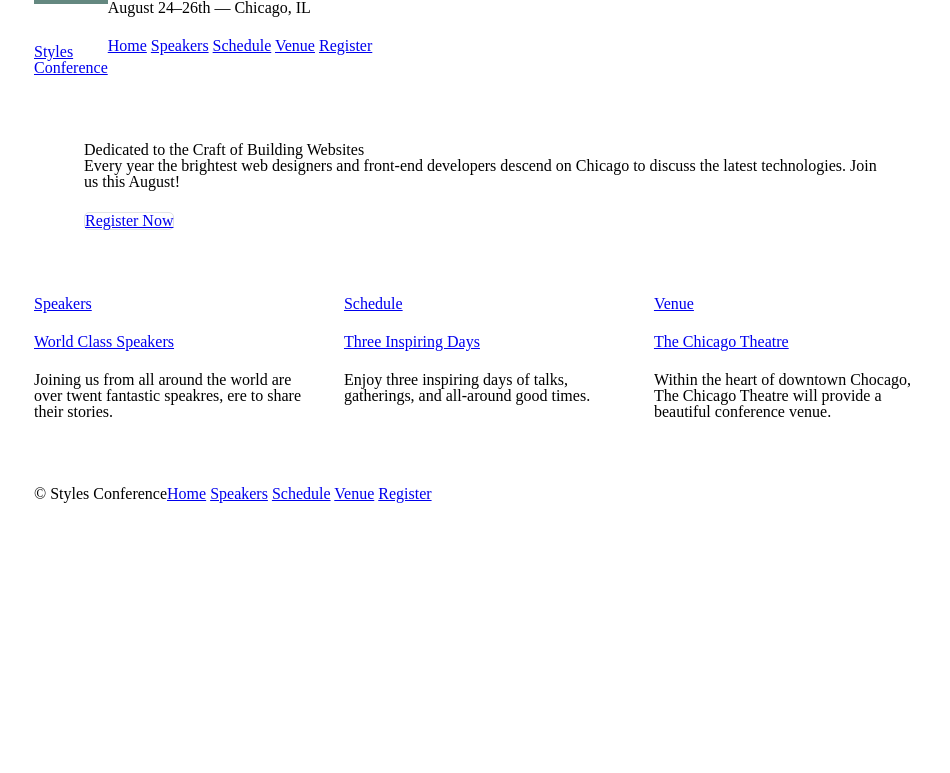
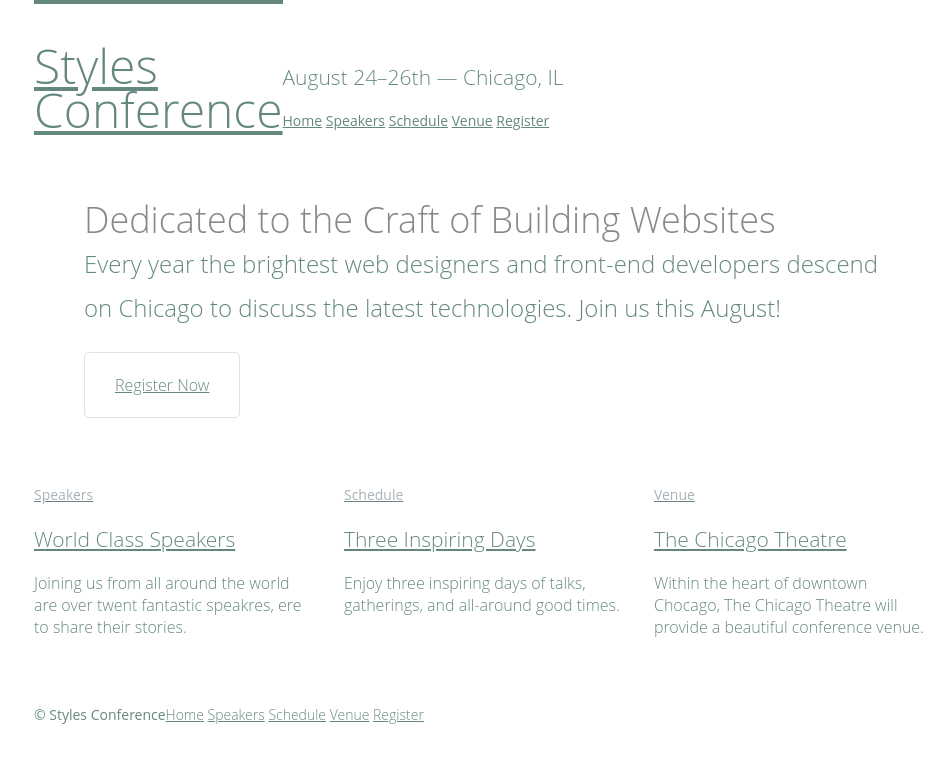
Before and after one commit to muhochi/Learn-to-Code-HTML-and-CSS-by-Shay-Howe, a plain HTML site: page index.html in a window 1280 px wide. Shown: the whole page, without its empty margins (156-1106 px from the left). Drawn offline with Linux system fonts and the light colour scheme.

Commit message:
Lesson6 - Typography - font properties

```diff
--- a/assets/stylesheets/main.css
+++ b/assets/stylesheets/main.css
@@ -46,6 +46,17 @@ q:before, q:after {
 table {
 	border-collapse: collapse;
 	border-spacing: 0;
+}
+
+/*
+==============================
+Custom styles
+==============================
+*/
+
+body {
+	color: #888;
+	font: 300 16px/22px "Open Sans", "Helvetica Neue", Helvetica, Arial, sans-serif;
 }
 
 /*
@@ -99,6 +110,7 @@ Grid
 Clearfix
 ==============================
 */
+
 .group:before,
 .group:after {
 	content: "";
@@ -122,6 +134,54 @@ Typography
 
 h1, h3, h4, h5, p {
 	margin-bottom: 22px;
+	color: #648880;
+}
+
+h1 {
+	font-size: 36px;
+	line-height: 44px;
+}
+
+h2 {
+	font-size: 24px;
+	line-height: 44px;
+}
+
+h3 {
+	font-size: 21px;
+}
+
+h4 {
+	font-size: 18px;
+}
+
+h5 {
+	color: #a9b2b9;
+	font-size: 14px;
+	font-weight: 400;
+}
+
+strong {
+	font-weight: 400;
+}
+
+cite,
+em {
+	font-style: italic;
+}
+
+/*
+==============================
+Links
+==============================
+*/
+
+a{
+	color: #648880;
+}
+
+a:hover {
+	color: #a9b2b9;
 }
 
 /*
@@ -137,7 +197,7 @@ Buttons
 }
 
 .btn-alt {
-	border: 1px solid #dfe2e5;v
+	border: 1px solid #dfe2e5;
 	padding: 10px 30px;
 }
 
@@ -146,8 +206,22 @@ Buttons
 Home
 ==============================
 */
+
 .hero {
+	line-height: 44px;
 	padding: 22px 80px 66px 80px;
+}
+
+.hero h2 {
+	font-size: 36px;
+}
+
+.hero p {
+	font-size: 24px;
+}
+
+.teaser a:hover h3 {
+	color: #a9b2b9;
 }
 
 /*
@@ -160,6 +234,17 @@ Primary Header
 	border-top: 4px solid #648880;
 	padding: 40px 0 22px 0;
 	float: left;
+	font-size: 48px;
+	line-height: 44px;
+}
+
+.tagline {
+	margin: 66px 0 22px 0;
+}
+
+.primary-nav {
+	font-size: 14px;
+	font-weight: 400;
 }
 
 /*
@@ -168,11 +253,14 @@ Primary Footer
 ==============================
 */
 
-.primary-footer small {
-	float: left;
-}
-
 .primary-footer {
+	color: #648880;
+	font-size: 14px;
 	padding-bottom: 44px;
 	padding-top: 44px;
 }
+
+.primary-footer small {
+	float: left;
+	font-weight: 400;
+}
--- a/index.html
+++ b/index.html
@@ -12,9 +12,9 @@
 			<h1 class="logo">
 				<a href="index.html">Styles <br/> Conference</a>
 			</h1>
-			<h3>August 24&ndash;26th &mdash; Chicago, IL</h3>
+			<h3 class="tagline">August 24&ndash;26th &mdash; Chicago, IL</h3>
 
-			<nav>
+			<nav class="primary-nav">
 				<a href="index.html">Home</a>
 				<a href="speakers.html">Speakers</a>
 				<a href="schedule.html">Schedule</a>
@@ -34,7 +34,7 @@
 		<section class="grid">
 
 			<!-- Speakers -->
-			<section class="col-1-3">
+			<section class="teaser col-1-3">
 				<a href="speakers.html">
 					<h5>Speakers</h5>
 					<h3>World Class Speakers</h3>
@@ -44,7 +44,7 @@
 			</section><!--
 
 			Schedule
-			--><section class="col-1-3">
+		--><section class="teaser col-1-3">
 				<a href="schedule.html">
 					<h5>Schedule</h5>
 					<h3>Three Inspiring Days</h3>
@@ -53,7 +53,7 @@
 			</section><!--
 
 			Venue
-			--><section class="col-1-3">
+		--><section class="teaser col-1-3">
 				<a href="venue.html">
 					<h5>Venue</h5>
 					<h3>The Chicago Theatre</h3>
```
Also changed, not shown: register.html (+2 -2 lines), schedule.html (+2 -2 lines), speakers.html (+2 -2 lines), venue.html (+2 -2 lines).
